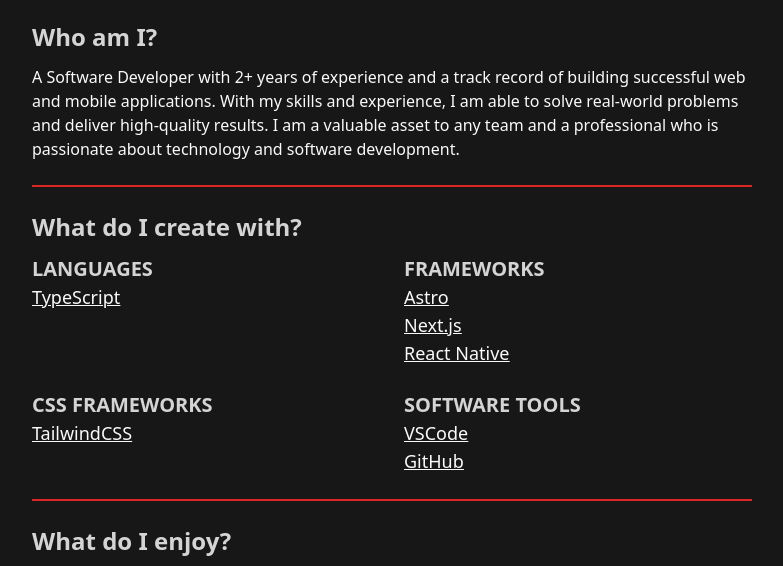
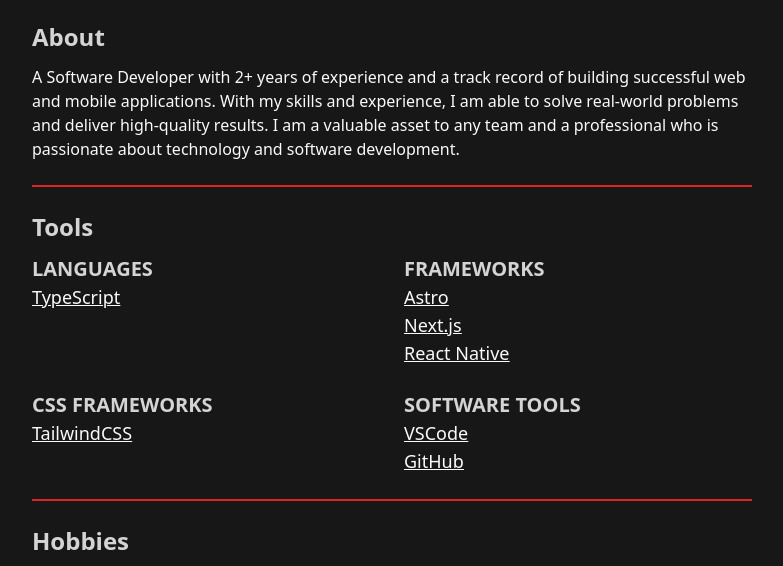
Before and after one commit to RyelBanfield/ryelbanfield.me, an Astro site: page / in a window 1280 px wide. Shown: the part 189-755 px from the top of the page, without its empty margins (248-1031 px from the left). Built offline with nearby package versions, Linux system fonts and the light colour scheme; Astro itself is replaced by a stand-in of ours.

Commit message:
Minor refactor

```diff
--- a/src/pages/index.astro
+++ b/src/pages/index.astro
@@ -1,7 +1,9 @@
 ---
 import Layout from "../layouts/Layout.astro";
 import Section from "../layouts/Section.astro";
+
 import { Image } from "@astrojs/image/components";
+
 import CodingImage from "../images/Coding.webp";
 import F1Image from "../images/Formula-1.webp";
 import GamingImage from "../images/Video-Games.webp";
@@ -49,7 +51,7 @@
     </Section>
 
     <Section>
-      <h2 class="mb-3 text-2xl font-semibold text-neutral-300">Who am I?</h2>
+      <h2 class="mb-3 text-2xl font-semibold text-neutral-300">About</h2>
       <p>
         A Software Developer with 2+ years of experience and a track record of
         building successful web and mobile applications. With my skills and
@@ -61,9 +63,7 @@
     </Section>
 
     <Section>
-      <h2 class="mb-3 text-2xl font-semibold text-neutral-300">
-        What do I create with?
-      </h2>
+      <h2 class="mb-3 text-2xl font-semibold text-neutral-300">Tools</h2>
       <div class="grid grid-cols-2 gap-6">
         {
           tools.map((tool) => (
@@ -87,14 +87,12 @@
     </Section>
 
     <Section>
-      <h2 class="mb-3 text-2xl font-semibold text-neutral-300">
-        What do I enjoy?
-      </h2>
+      <h2 class="mb-3 text-2xl font-semibold text-neutral-300">Hobbies</h2>
       <div class="grid grid-cols-2 gap-6">
         {
           hobbies.map((hobby) => (
             <div>
-              <h3 class="mb-3 text-xl font-semibold uppercase text-neutral-300">
+              <h3 class="text-xl font-semibold uppercase text-neutral-300">
                 {hobby.name}
               </h3>
               <Image
@@ -103,6 +101,7 @@
                 width={600}
                 height={370}
                 quality={20}
+                class="mt-3"
               />
             </div>
           ))
```
